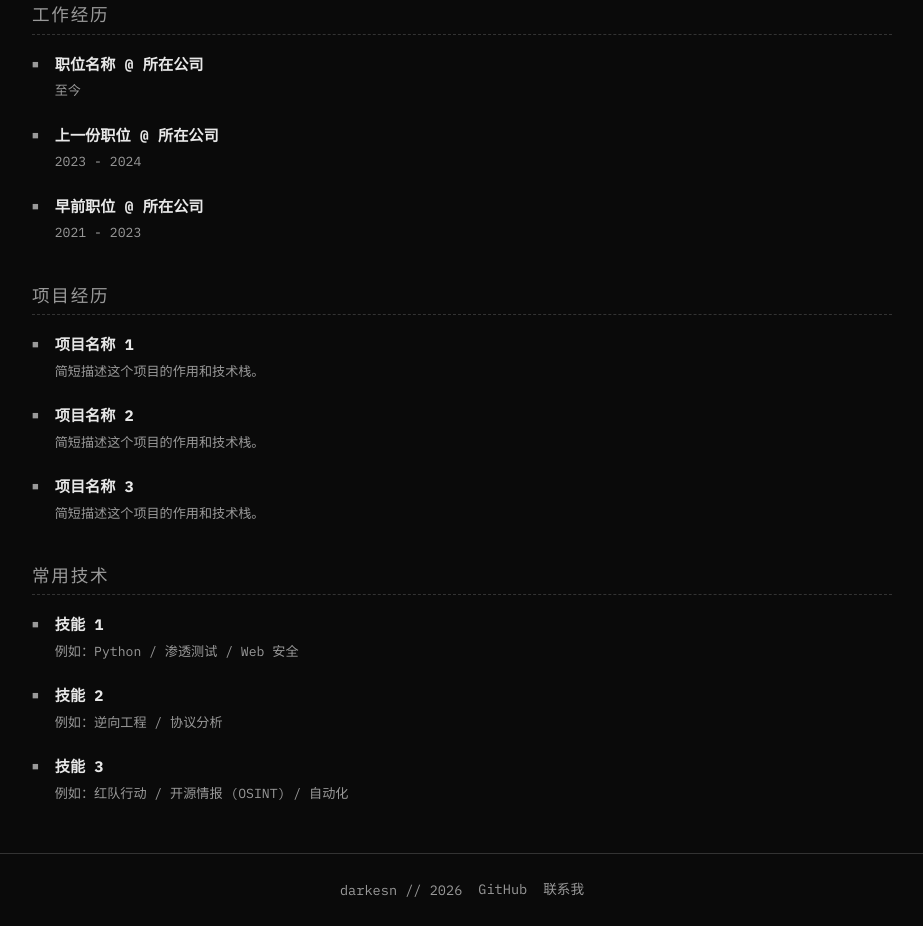
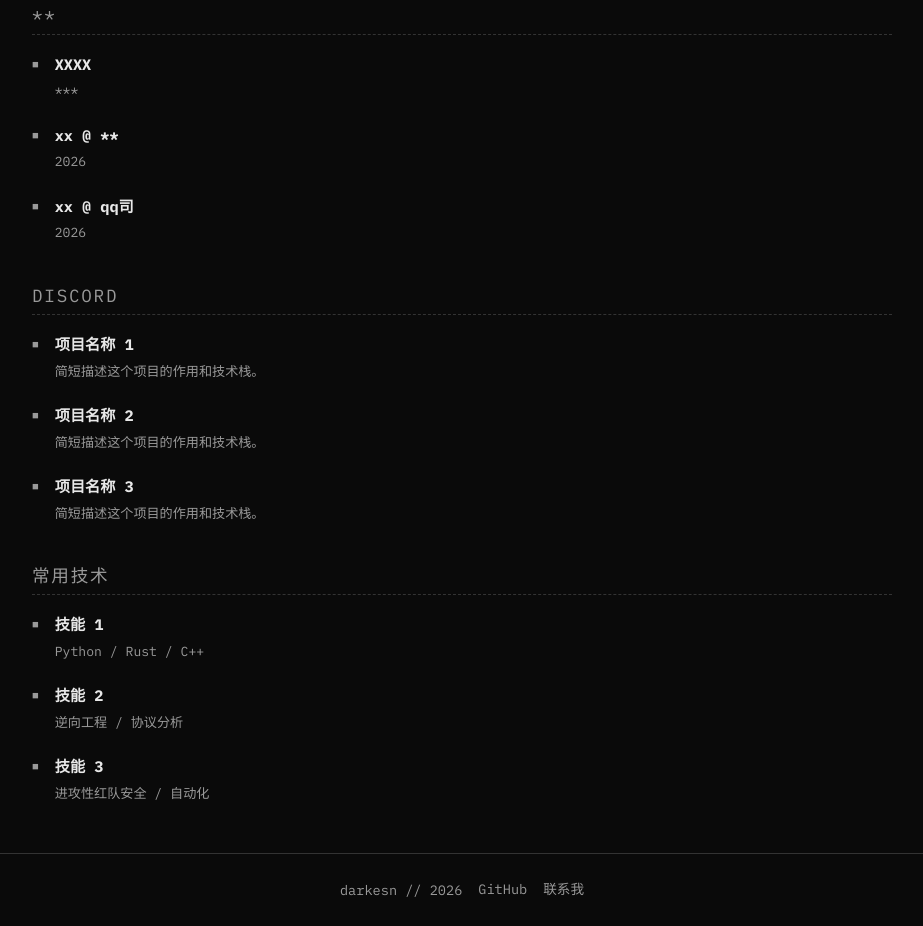
Before and after one commit to 0xrmrust/0xrmrust.github.io, a plain HTML site: page index.html in a window 1280 px wide. Shown: the part 300-1226 px from the top of the page, without its empty margins (178-1101 px from the left). Drawn offline with Linux system fonts and the light colour scheme.

Commit message:
Update index.html

```diff
--- a/index.html
+++ b/index.html
@@ -39,41 +39,41 @@
       我用这个站点来分享笔记、漏洞重现（Writeups）以及我觉得有意思的事情。
     </p>
 
-    <!-- ===== 工作经历 (TODO 2: 修改职位/公司) ===== -->
+    <!-- ===== *** (**) ===== -->
     <section class="home-section">
-      <h2>工作经历</h2>
+      <h2>**</h2>
       <ul class="exp-list">
 
         <li class="exp-item">
           <span class="exp-bullet">■</span>
           <div class="exp-body">
-            <span class="exp-title">职位名称 @ 所在公司</span>
-            <span class="exp-time">至今</span>
+            <span class="exp-title">XXXX</span>
+            <span class="exp-time">***</span>
           </div>
         </li>
 
         <li class="exp-item">
           <span class="exp-bullet">■</span>
           <div class="exp-body">
-            <span class="exp-title">上一份职位 @ 所在公司</span>
-            <span class="exp-time">2023 - 2024</span>
+            <span class="exp-title">xx @ **</span>
+            <span class="exp-time">2026</span>
           </div>
         </li>
 
         <li class="exp-item">
           <span class="exp-bullet">■</span>
           <div class="exp-body">
-            <span class="exp-title">早前职位 @ 所在公司</span>
-            <span class="exp-time">2021 - 2023</span>
+            <span class="exp-title">xx @ qq司</span>
+            <span class="exp-time">2026</span>
           </div>
         </li>
 
       </ul>
     </section>
 
-    <!-- ===== 项目 (TODO 3: 修改项目) ===== -->
+    <!-- ===== 常驻频道 ===== -->
     <section class="home-section">
-      <h2>项目经历</h2>
+      <h2>Discord</h2>
       <ul class="exp-list">
 
         <li class="exp-item">
@@ -104,7 +104,7 @@
       </ul>
     </section>
 
-    <!-- ===== 技能 (TODO: 修改技能列表) ===== -->
+    <!-- ===== 技能 (*) ===== -->
     <section class="home-section">
       <h2>常用技术</h2>
       <ul class="exp-list">
@@ -113,7 +113,7 @@
           <span class="exp-bullet">■</span>
           <div class="exp-body">
             <span class="exp-title">技能 1</span>
-            <span class="exp-time">例如：Python / 渗透测试 / Web 安全</span>
+            <span class="exp-time">Python / Rust / C++</span>
           </div>
         </li>
 
@@ -121,7 +121,7 @@
           <span class="exp-bullet">■</span>
           <div class="exp-body">
             <span class="exp-title">技能 2</span>
-            <span class="exp-time">例如：逆向工程 / 协议分析</span>
+            <span class="exp-time">逆向工程 / 协议分析</span>
           </div>
         </li>
 
@@ -129,7 +129,7 @@
           <span class="exp-bullet">■</span>
           <div class="exp-body">
             <span class="exp-title">技能 3</span>
-            <span class="exp-time">例如：红队行动 / 开源情报 (OSINT) / 自动化</span>
+            <span class="exp-time">进攻性红队安全 / 自动化</span>
           </div>
         </li>
 
```
